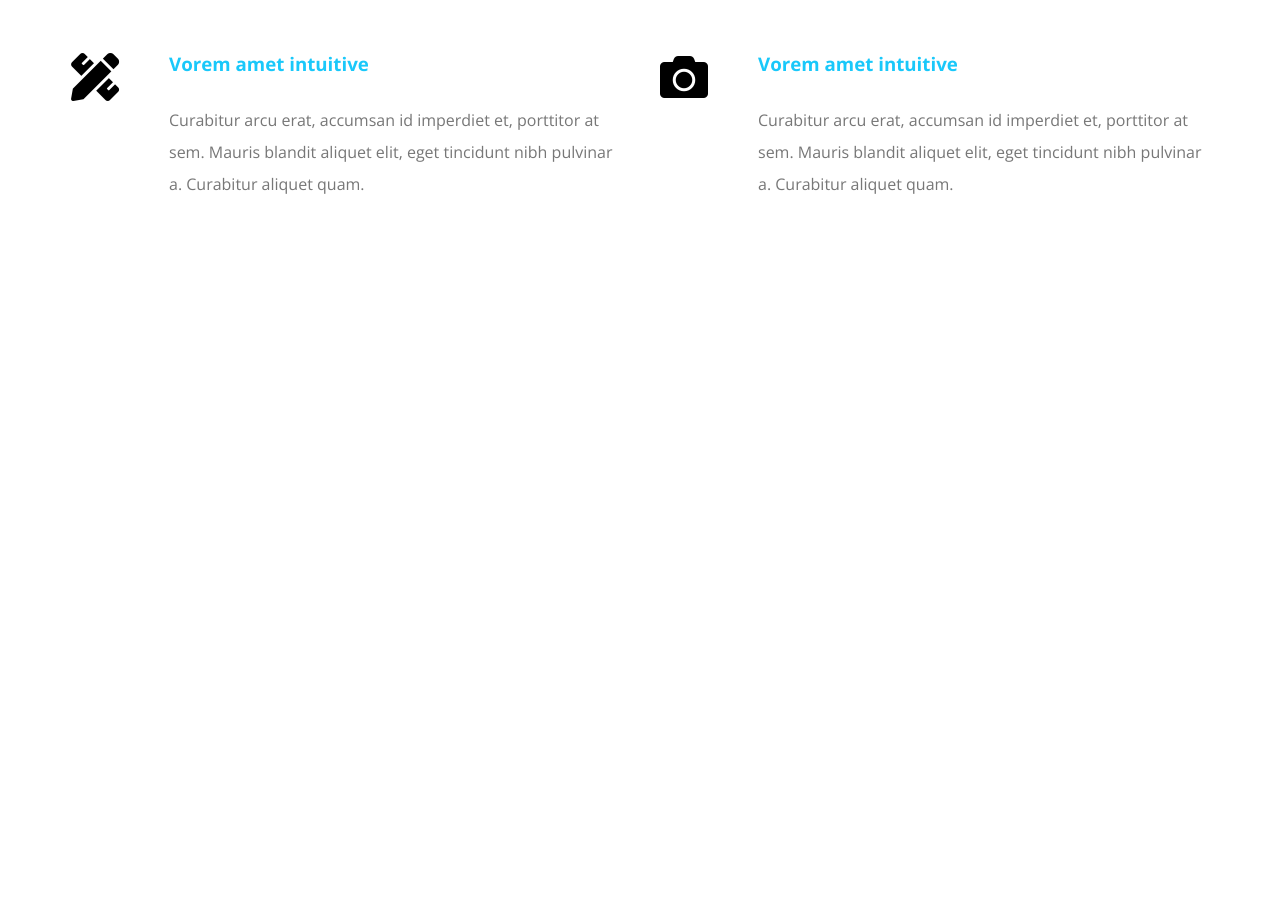
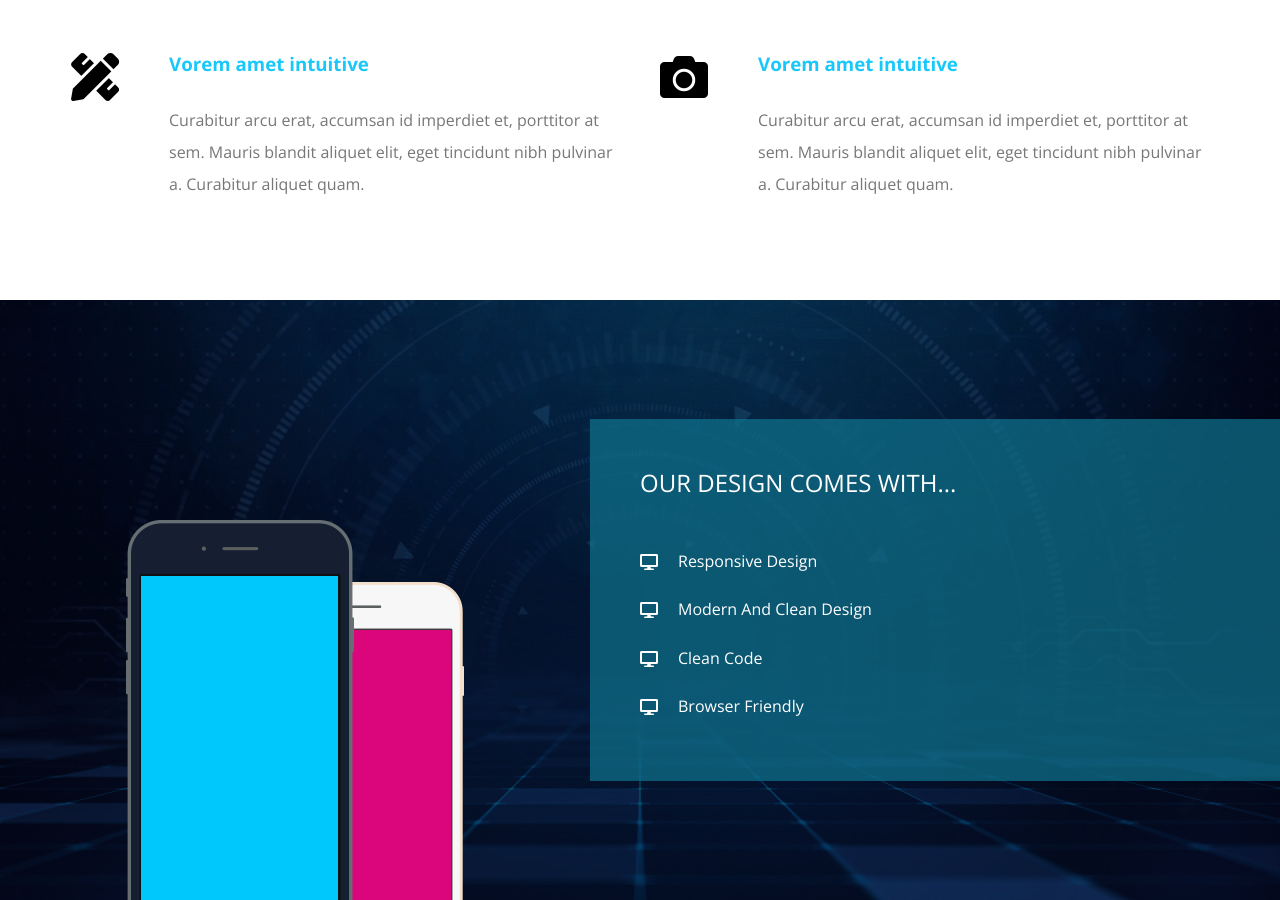
Before and after one commit to OmarAli3/FrontEnd-templates, a plain HTML site: page template2/index.html in a window 1280 px wide. Shown: the part 1335-2235 px from the top of the page. Before the commit the page ends 1635 px from the top, so only its background shows below. Drawn offline with nearby package versions, Linux system fonts and the light colour scheme.

Commit message:
Adding design section to template2

```diff
--- a/template2/css/main.css
+++ b/template2/css/main.css
@@ -294,7 +294,7 @@ div.service-cards .service i {
     margin-right: 50px;
 }
 @media (max-width: 767px) {
-    div.service-cards .service{
+    div.service-cards .service {
         flex-direction: column;
         text-align: center;
         margin-bottom: 40px;
@@ -304,3 +304,63 @@ div.service-cards .service i {
     }
 }
 /* End services section style  */
+/* Start design section style  */
+section.design {
+    background-image: url("../images/design-features.jpg");
+    height: 600px;
+    position: relative;
+    display: flex;
+    align-items: center;
+    overflow: hidden;
+}
+section.design::before {
+    content: "";
+    width: 100%;
+    height: 100%;
+    position: absolute;
+    background-color: rgb(0 0 0 / 60%);
+}
+section.design div.image,
+section.design div.text {
+    position: relative;
+    flex: 1;
+}
+section.design div.text {
+    color: white;
+    padding: 50px;
+    background-color: var(--transparent-color);
+}
+section.design div.text h2 {
+    font-weight: normal;
+    margin-bottom: 40px;
+}
+section.design div.text ul {
+    list-style: none;
+}
+section.design div.text ul li {
+    padding: 15px 0;
+}
+section.design div.text ul li::before {
+    font-family: "Font Awesome 5 Free";
+    content: "\f108";
+    font-weight: 900;
+    margin-right: 20px;
+    position: relative;
+    top: 1px;
+}
+section.design div.image img {
+    position: absolute;
+    top: -80px;
+    left: 50%;
+    transform: translateX(-50%);
+    -webkit-transform: translateX(-50%);
+    -moz-transform: translateX(-50%);
+    -ms-transform: translateX(-50%);
+    -o-transform: translateX(-50%);
+}
+@media (max-width: 767px) {
+    section.design div.image {
+        display: none;
+    }
+}
+/* End design section style  */
--- a/template2/index.html
+++ b/template2/index.html
@@ -100,7 +100,20 @@
             </div>
         </div>
     </section>
-    <div></div>
+    <section class="design">
+        <div class="image">
+            <img src="images/mobile.png" alt="mobile image">
+        </div>
+        <div class="text">
+            <h2>OUR DESIGN COMES WITH...</h2>
+            <ul>
+                <li>Responsive Design</li>
+                <li>Modern And Clean Design</li>
+                <li>Clean Code</li>
+                <li>Browser Friendly</li>
+            </ul>
+        </div>
+    </section>
 </body>
 
 </html>
```
